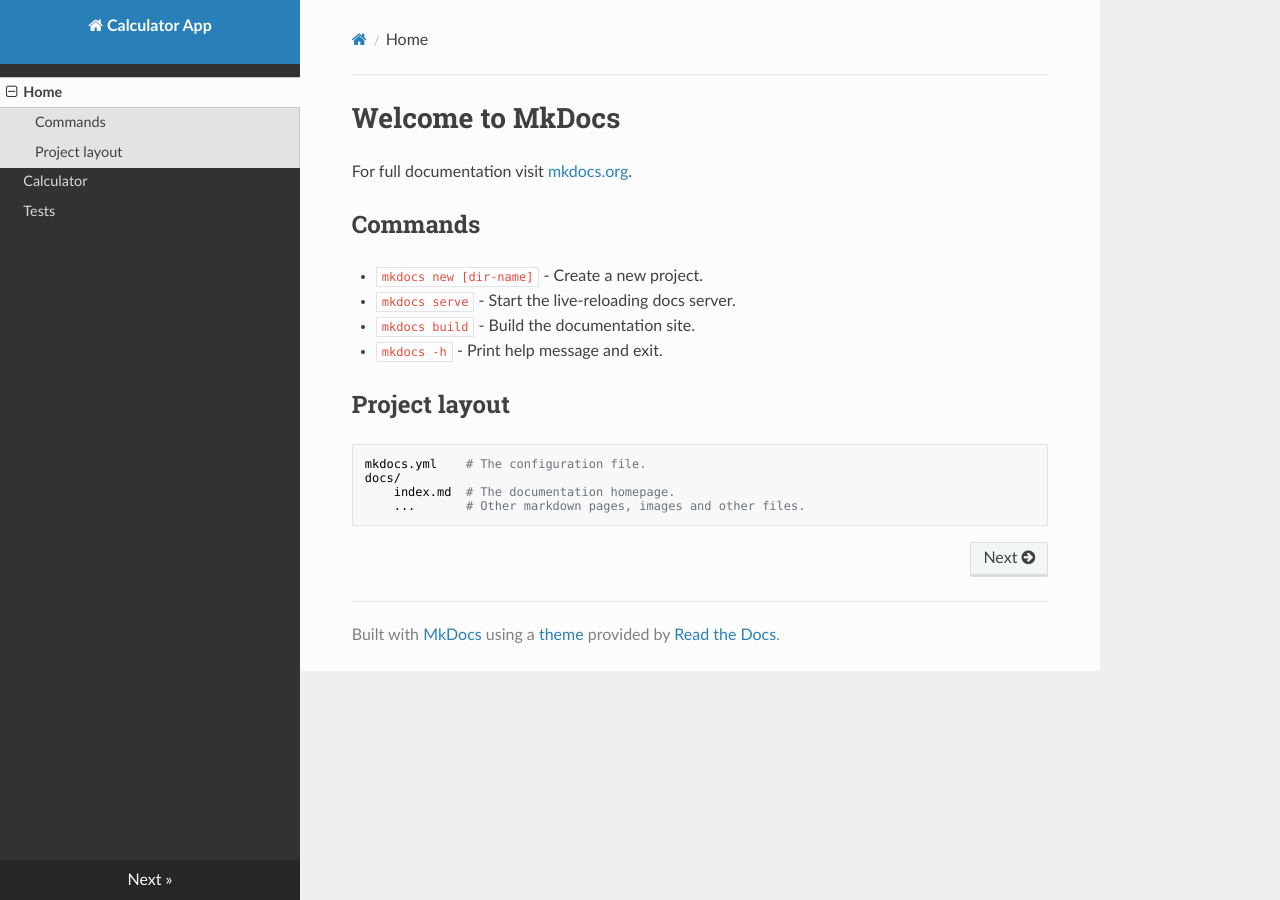
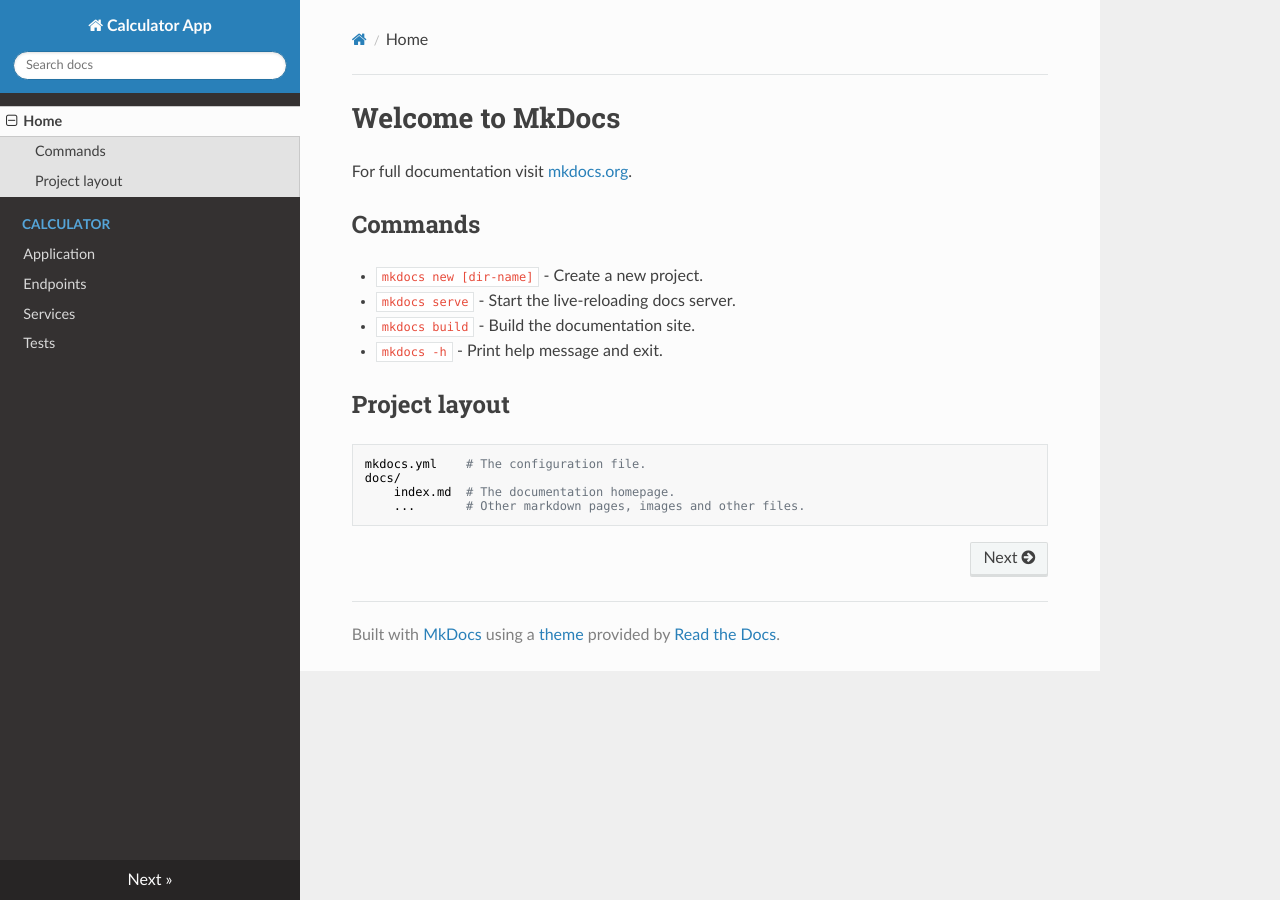
Before and after one commit to joagonzalez/python-seed, an MkDocs documentation site: the page built from docs/index.md, in a window 1280 px wide. Built offline with MkDocs 1.6.1, drawn with Linux system fonts in a browser that asks for light colours; nearby versions of some CDN libraries.

```diff
--- a/mkdocs.yml
+++ b/mkdocs.yml
@@ -3,11 +3,19 @@ site_url: https://calculator.qwerty.com.ar
 
 nav:
   - Home: index.md
-  - Calculator: calculator.md
+  - Calculator:
+    - Application: calculator.md
+    - Endpoints: endpoints.md
+    - Services: services.md
   - Tests: tests.md
 
 theme:
   name: readthedocs
 
 plugins:
-  - mkdocstrings
+- search
+- mkdocstrings:
+    handlers:
+      python:
+        options:
+          show_submodules: true
```
Also changed, not shown: docs/calculator.md (+1 -1 lines), docs/endpoints.md (added, +3 -0 lines), docs/services.md (added, +3 -0 lines), docs/tests.md (+1 -1 lines), docker-compose.yml (renamed from docker-compose.yaml), src/api/__init__.py (added), src/config/__init__.py (added), src/models/__init__.py (added), src/schemas/__init__.py (added), src/services/__init__.py (added), 3 other files.
